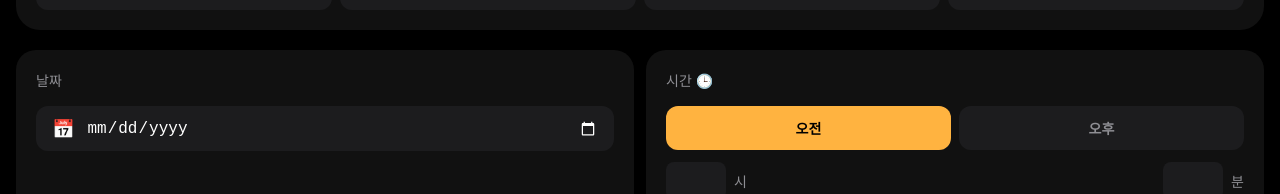
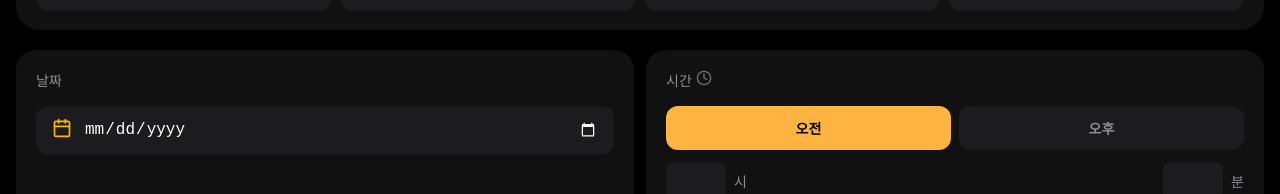
Before and after one commit to kb-7th-household-account-book/vue-account-book, a Vue app: page / in a window 1280 px wide. Shown: the part 511-705 px from the top of the page. Built offline with nearby package versions, Linux system fonts and the light colour scheme.

Commit message:
style: 시간 컴포넌트 날짜 컴포넌트 이미지 추가

```diff
--- a/src/components/transaction-register/MidDateField.vue
+++ b/src/components/transaction-register/MidDateField.vue
@@ -4,7 +4,9 @@
     <section class="input-card">
     <p class="section-label">날짜</p>
     <div class="input-wrapper">
-      <span class="icon">📅</span>
+      <span class="icon">
+        <img src="/public/images/DateIcon.svg" alt="날짜 아이콘" />
+      </span>
       <input type="date" class="custom-input" />
     </div>
   </section>
--- a/src/components/transaction-register/MidTimeField.vue
+++ b/src/components/transaction-register/MidTimeField.vue
@@ -1,6 +1,11 @@
 <template>
   <section class="input-card">
-    <p class="section-label">시간 🕒</p>
+    <div class="time-wrapper">
+        <p class="section-label">시간 </p>
+        <span class="time-icon">
+            <img src="/public/images/TimeIcon.svg" alt="시간 아이콘"/>
+        </span>
+    </div>
 
     <div class="toggle-row">
       <button class="toggle-btn active">오전</button>
@@ -21,6 +26,10 @@
 </template>
 
 <style scoped>
+.time-wrapper {
+    display: flex;
+    gap: 4px;
+}
 .input-card {
   background-color: #111111;
   border-radius: 20px;
```
Also changed, not shown: public/images/DateIcon.svg (added), public/images/TimeIcon.svg (added).
